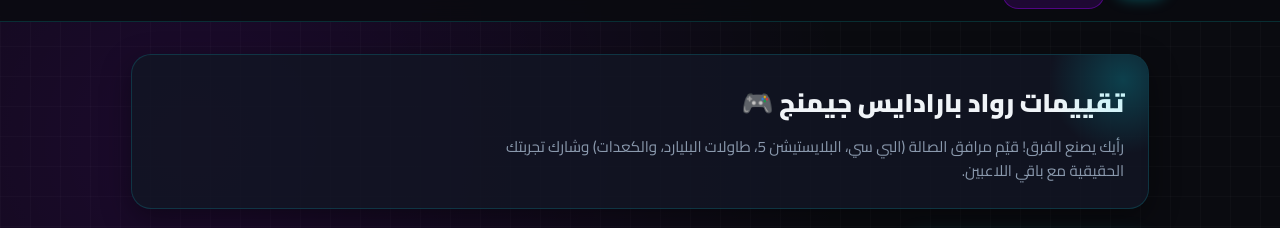
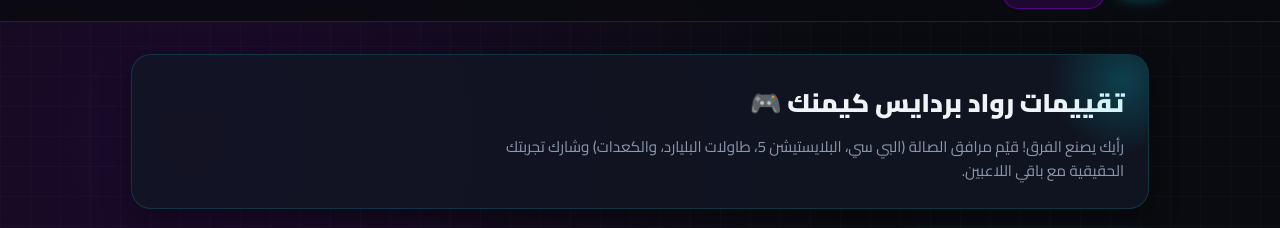
Before and after one commit to 67e1/paradise, a plain HTML site: page index.html in a window 1280 px wide. Shown: the part 74-302 px from the top of the page. Drawn offline with Linux system fonts and the light colour scheme; no server answers; files whose address does not match are found by name.

```diff
--- a/index.html
+++ b/index.html
@@ -490,7 +490,7 @@
 
     <!-- البانر الترحيبي -->
     <div class="hero-banner">
-      <h2 class="hero-title">تقييمات رواد بارادايس جيمنج 🎮</h2>
+      <h2 class="hero-title">تقييمات رواد بردايس كيمنك 🎮</h2>
       <p class="hero-desc">
         رأيك يصنع الفرق! قيّم مرافق الصالة (البي سي، البلايستيشن 5، طاولات البليارد، والكعدات) وشارك تجربتك الحقيقية مع باقي اللاعبين.
       </p>
```
